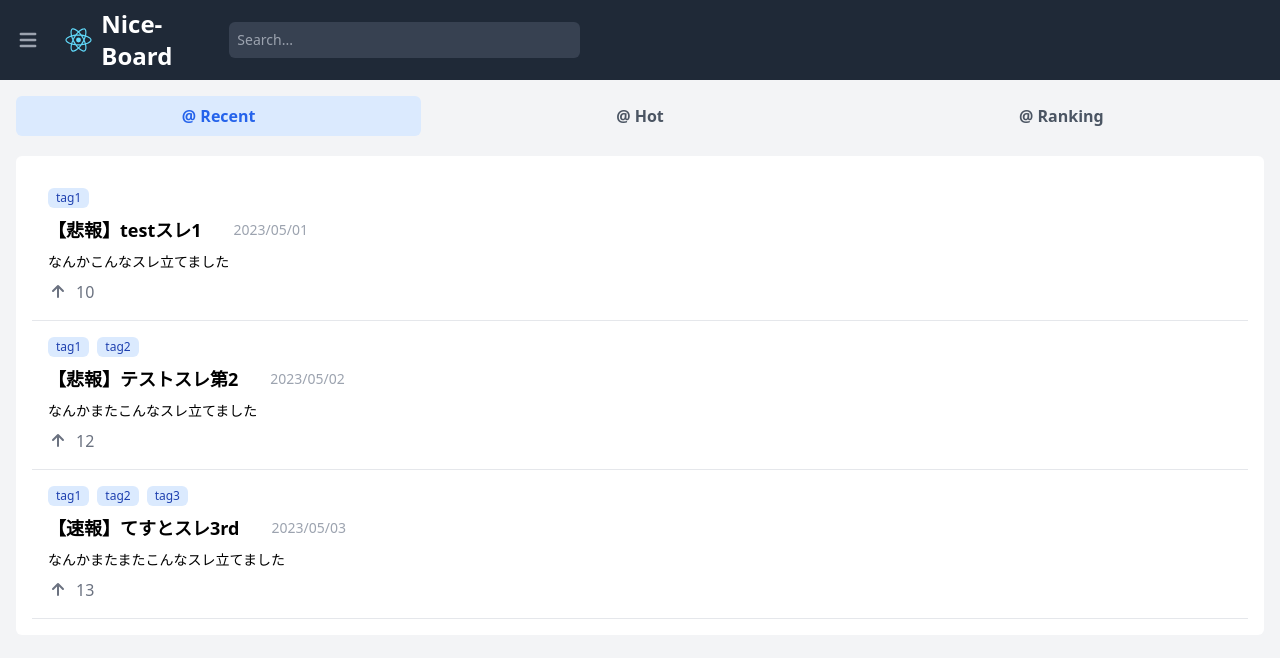
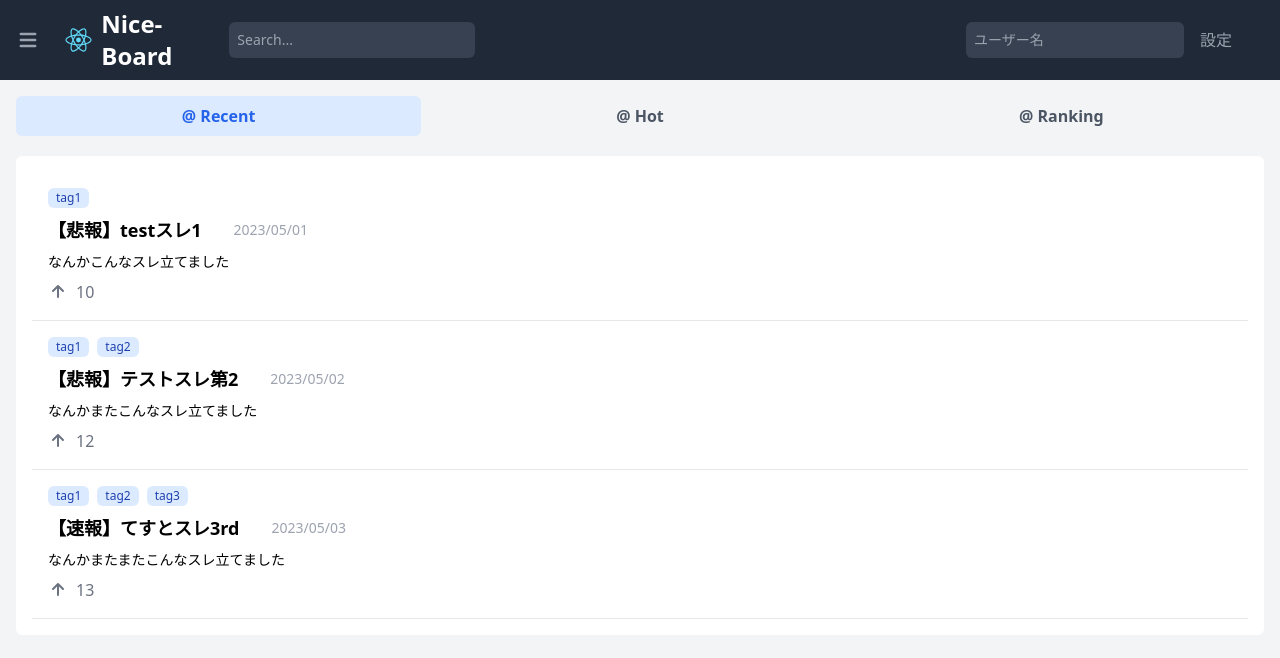
Before and after one commit to AppsSeminar/message-board, a React (Create React App) app: page / in a window 1280 px wide. Shown: the top 658 px of the page. Built offline with nearby package versions, Linux system fonts and the light colour scheme.

Commit message:
ユーザー名設定機能新規作成

```diff
--- a/src/components/Header.js
+++ b/src/components/Header.js
@@ -5,6 +5,8 @@ import { HiMenu, HiX } from "react-icons/hi";
 
 const Header = ({ isSidebarOpen, toggleSidebar }) => {
     const [searchQuery, setSearchQuery] = useState("");
+    const [username, setUsername] = useState(localStorage.getItem('username') || '');
+
 
     const handleSearchChange = (event) => {
         setSearchQuery(event.target.value);
@@ -13,6 +15,14 @@ const Header = ({ isSidebarOpen, toggleSidebar }) => {
     const handleSearchSubmit = (event) => {
         event.preventDefault();
         console.log("search query:", searchQuery);
+    };
+
+    const handleUsernameChange = (event) => {
+        setUsername(event.target.value);
+    };
+
+    const handleUsernameSubmit = () => {
+        localStorage.setItem('username', username);
     };
 
     return (
@@ -44,6 +54,18 @@ const Header = ({ isSidebarOpen, toggleSidebar }) => {
                     placeholder="Search..."
                 />
             </form>
+            <div className="flex items-center mr-8">
+                <input
+                    type="text"
+                    value={username}
+                    onChange={handleUsernameChange}
+                    className="bg-gray-700 text-white text-sm rounded-md p-2 focus:bg-gray-100 focus:text-gray-900 focus:outline-none"
+                    placeholder="ユーザー名"
+                />
+                <button onClick={handleUsernameSubmit} className="px-4 text-gray-400 hover:text-white focus:outline-none">
+                    設定
+                </button>
+            </div>
         </nav>
     );
 };
```
